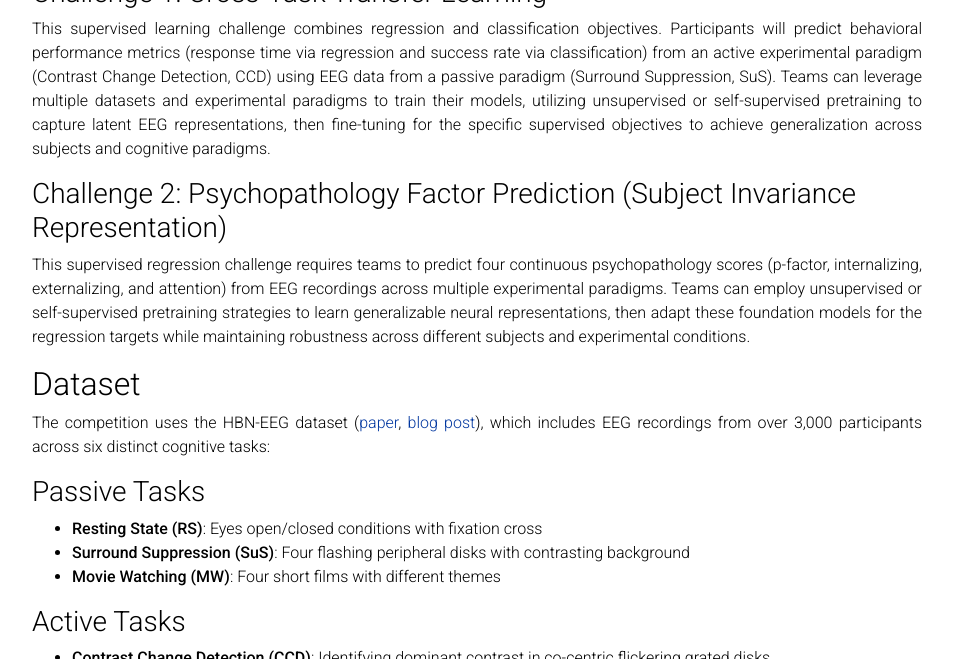
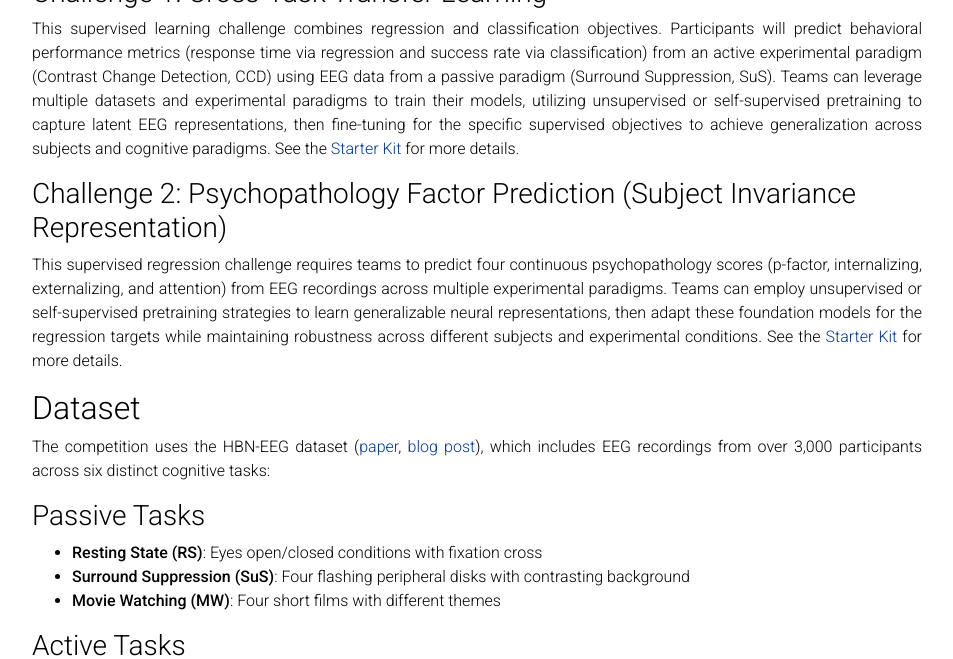
Before and after one commit to urgent-challenge/urgent2024, a Jekyll site: the page built from _pages/about.md, in a window 1280 px wide and 900 px high, scrolled down 724 px, cut to the strip 241-900 px from the top of the window. Shown: the whole strip, without its empty margins (163-1116 px from the left). Built offline with Jekyll 4.4.1, drawn with Linux system fonts in a browser that asks for light colours; comment, search, counter and statistics services are not loaded; a style sheet for code colours, icons or effects is not loaded.

Commit message:
refere to starter kist for challenge details

```diff
--- a/_pages/about.md
+++ b/_pages/about.md
@@ -43,11 +43,11 @@ Check the complete proposal [here](https://eeg2025.github.io/assets/files/propos
 
 ### Challenge 1: Cross-Task Transfer Learning
 
-This supervised learning challenge combines regression and classification objectives. Participants will predict behavioral performance metrics (response time via regression and success rate via classification) from an active experimental paradigm (Contrast Change Detection, CCD) using EEG data from a passive paradigm (Surround Suppression, SuS). Teams can leverage multiple datasets and experimental paradigms to train their models, utilizing unsupervised or self-supervised pretraining to capture latent EEG representations, then fine-tuning for the specific supervised objectives to achieve generalization across subjects and cognitive paradigms.
+This supervised learning challenge combines regression and classification objectives. Participants will predict behavioral performance metrics (response time via regression and success rate via classification) from an active experimental paradigm (Contrast Change Detection, CCD) using EEG data from a passive paradigm (Surround Suppression, SuS). Teams can leverage multiple datasets and experimental paradigms to train their models, utilizing unsupervised or self-supervised pretraining to capture latent EEG representations, then fine-tuning for the specific supervised objectives to achieve generalization across subjects and cognitive paradigms. See the [Starter Kit](baseline.md) for more details.
 
 ### Challenge 2: Psychopathology Factor Prediction (Subject Invariance Representation)
 
-This supervised regression challenge requires teams to predict four continuous psychopathology scores (p-factor, internalizing, externalizing, and attention) from EEG recordings across multiple experimental paradigms. Teams can employ unsupervised or self-supervised pretraining strategies to learn generalizable neural representations, then adapt these foundation models for the regression targets while maintaining robustness across different subjects and experimental conditions.
+This supervised regression challenge requires teams to predict four continuous psychopathology scores (p-factor, internalizing, externalizing, and attention) from EEG recordings across multiple experimental paradigms. Teams can employ unsupervised or self-supervised pretraining strategies to learn generalizable neural representations, then adapt these foundation models for the regression targets while maintaining robustness across different subjects and experimental conditions. See the [Starter Kit](baseline.md) for more details.
 
 ## Dataset
 
```
